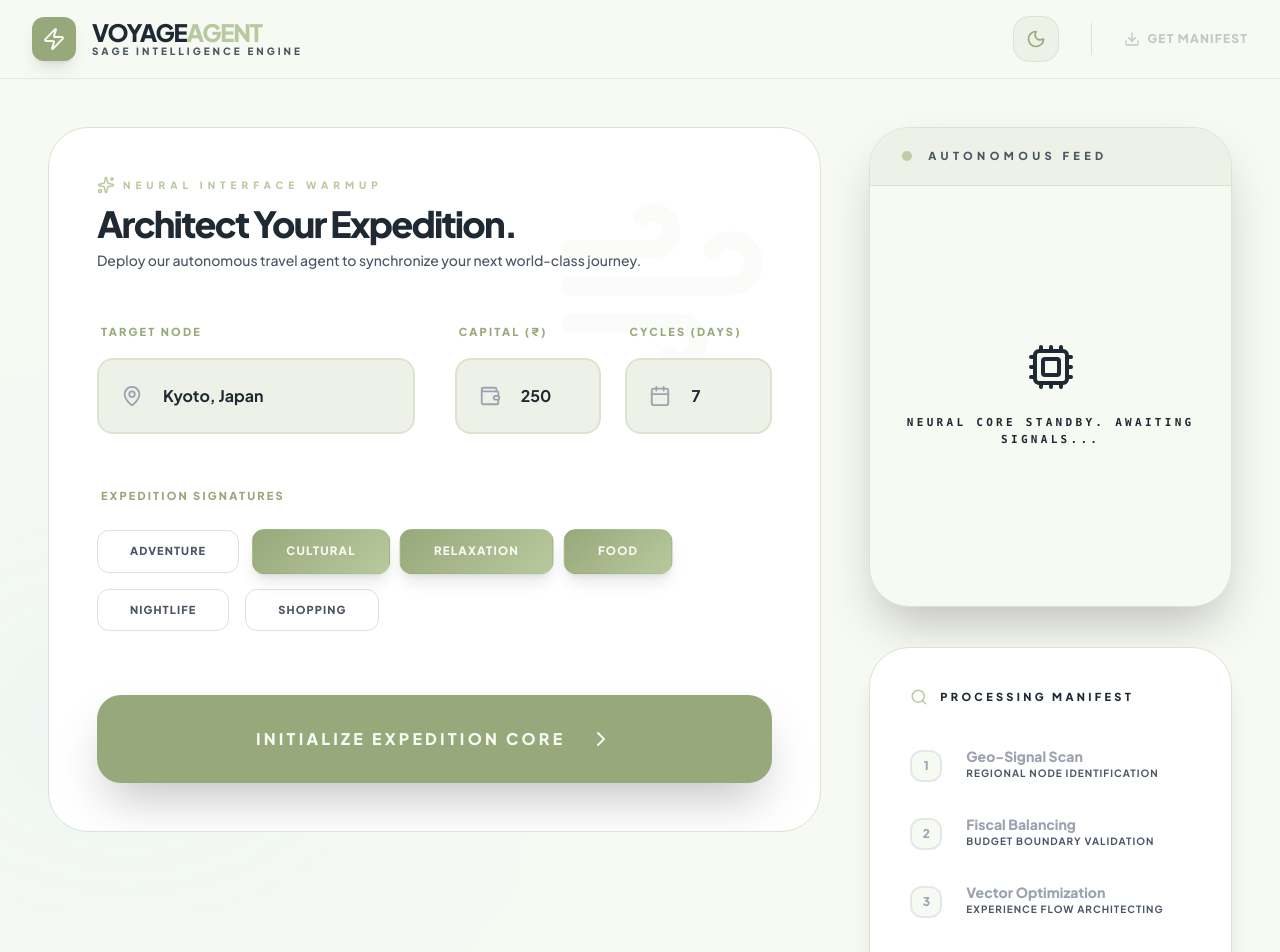
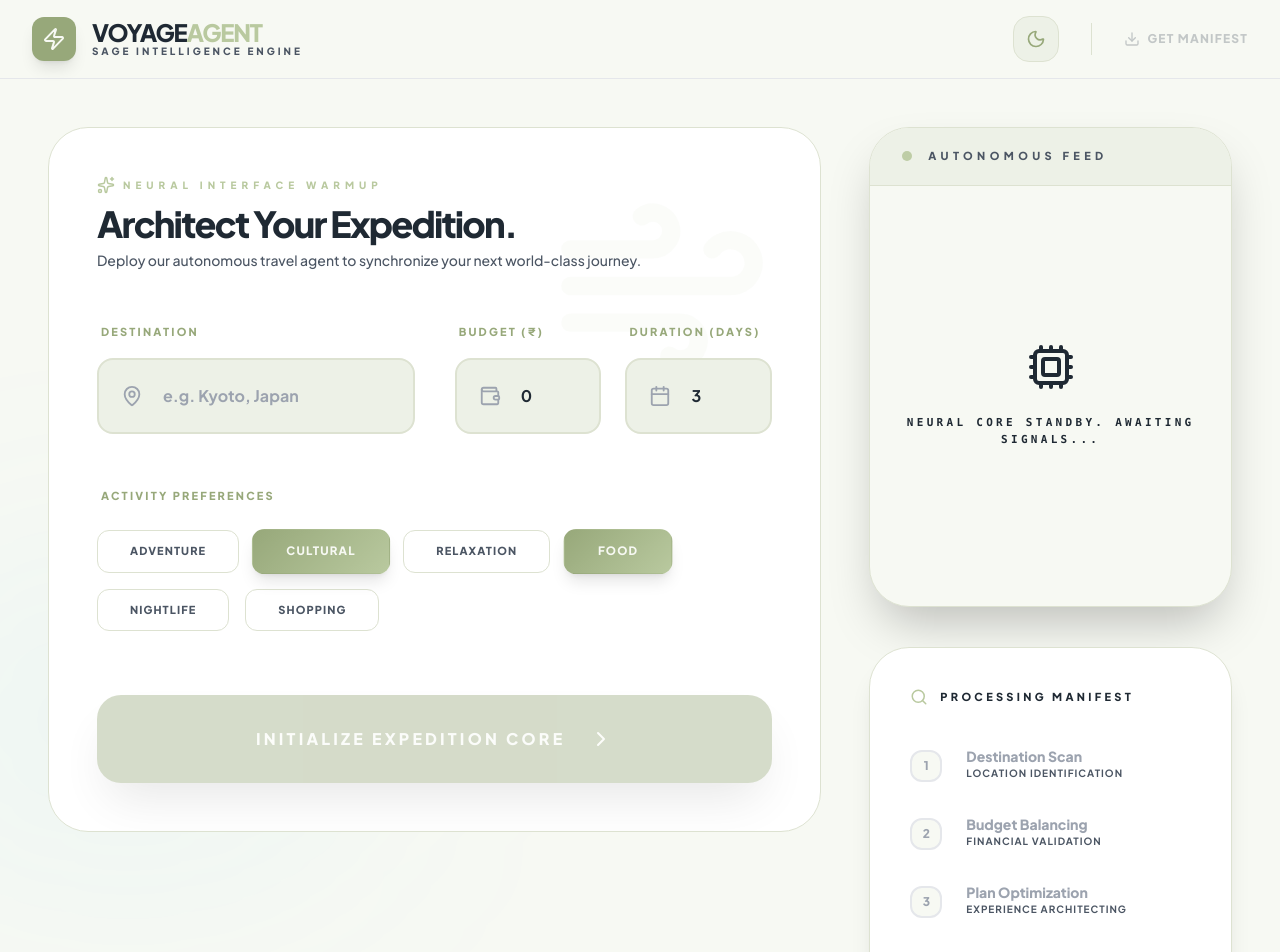
Before and after one commit to Maharshi2203/VoyageAgent-AI, a React (Vite) app: page / in a window 1280 px wide. Shown: the top 952 px of the page. Built offline with nearby package versions, Linux system fonts and the light colour scheme.

Commit message:
Auto-sync after agent response

```diff
--- a/App.tsx
+++ b/App.tsx
@@ -41,10 +41,10 @@ const App: React.FC = () => {
   });
 
     const [params, setParams] = useState<TripParams>({
-    destination: 'Kyoto, Japan',
-    budget: 250000,
-    days: 7,
-    preferences: [ActivityType.CULTURAL, ActivityType.FOOD, ActivityType.RELAXATION]
+      destination: '',
+      budget: 0,
+      days: 3,
+      preferences: [ActivityType.CULTURAL, ActivityType.FOOD]
     });
 
   const [isPlanning, setIsPlanning] = useState(false);
@@ -88,9 +88,9 @@ const App: React.FC = () => {
     try {
       addLog('Research', `Initializing ${theme === 'dark' ? 'Sage-Space' : 'Nature-Core'} research for ${params.destination}...`);
       await new Promise(r => setTimeout(r, 1200));
-      addLog('Research', `AI successfully identified local nodes and high-affinity locations.`, 'success');
+      addLog('Research', `AI successfully identified local landmarks and high-affinity locations.`, 'success');
 
-      addLog('Drafting', `Drafting autonomous itinerary logic...`);
+      addLog('Drafting', `Drafting itinerary logic...`);
       const draftResult = await travelAgentService.draftPlan(params);
       addLog('Drafting', `Initial structure synthesized. Logical clustering complete.`, 'success', draftResult.reasoning);
       setActiveStep(2);
@@ -101,7 +101,7 @@ const App: React.FC = () => {
       const currentTotal = draftResult.data.days.reduce((acc, d) => acc + d.activities.reduce((sum, a) => sum + a.cost, 0) + d.accommodationCost, 0);
 
       if (currentTotal > params.budget) {
-        addLog('Validation', `Budget violation detected: Projected spend ₹${currentTotal.toLocaleString()} exceeds cap.`, 'warning');
+        addLog('Validation', `Budget violation detected: Projected spend ₹${currentTotal.toLocaleString()} exceeds budget.`, 'warning');
         addLog('Optimization', `Executing AI cost-balancing protocols...`);
       } else {
         addLog('Validation', `Budget validation: PASS.`, 'success');
@@ -116,7 +116,7 @@ const App: React.FC = () => {
       }
 
       setActiveStep(4);
-      addLog('Finalizing', `Rendering visual analytics and expedition manifest...`);
+      addLog('Finalizing', `Rendering visual analytics and plan manifest...`);
       await new Promise(r => setTimeout(r, 1200));
 
       const finalItinerary = {
@@ -130,7 +130,7 @@ const App: React.FC = () => {
       finalItinerary.remainingBudget = params.budget - finalItinerary.grandTotal;
 
       setItinerary(finalItinerary);
-      addLog('Finalizing', `Expedition Architecture for ${params.destination} ready for deployment.`, 'success');
+      addLog('Finalizing', `Trip Architecture for ${params.destination} ready.`, 'success');
       setActiveStep(5);
 
       setTimeout(() => {
@@ -147,8 +147,8 @@ const App: React.FC = () => {
 
   const exportItinerary = () => {
     if (!itinerary) return;
-    let text = `VOYAGEAGENT - EXPEDITION MANIFEST\n================================\n\n`;
-    text += `Target: ${itinerary.destination}\nDuration: ${itinerary.duration} Days\nCap: ₹${params.budget.toLocaleString()}\nTotal Cost: ₹${itinerary.grandTotal.toLocaleString()}\n\n`;
+    let text = `VOYAGEAGENT - TRIP MANIFEST\n================================\n\n`;
+    text += `Destination: ${itinerary.destination}\nDuration: ${itinerary.duration} Days\nBudget: ₹${params.budget.toLocaleString()}\nTotal Cost: ₹${itinerary.grandTotal.toLocaleString()}\n\n`;
     itinerary.days.forEach(day => {
       text += `PHASE ${day.day}\n----------------\nStay: ₹${day.accommodationCost.toLocaleString()}\n`;
       day.activities.forEach(a => text += `[${a.timeSlot}] ${a.name} (₹${a.cost.toLocaleString()}) - ${a.location}\n`);
@@ -230,7 +230,7 @@ const App: React.FC = () => {
 
               <div className="grid md:grid-cols-2 gap-10">
                 <div className="space-y-4">
-                  <label className="text-[11px] font-black text-brand-primary uppercase tracking-[0.2em] ml-1">Target Node</label>
+                    <label className="text-[11px] font-black text-brand-primary uppercase tracking-[0.2em] ml-1">Destination</label>
                   <div className="relative group">
                     <MapPin className="absolute left-6 top-1/2 -translate-y-1/2 text-typo-muted group-focus-within:text-brand-glow transition-colors" size={22} />
                     <input
@@ -245,7 +245,7 @@ const App: React.FC = () => {
 
                 <div className="grid grid-cols-2 gap-6">
                     <div className="space-y-4">
-                    <label className="text-[11px] font-black text-brand-primary uppercase tracking-[0.2em] ml-1">Capital (₹)</label>
+                      <label className="text-[11px] font-black text-brand-primary uppercase tracking-[0.2em] ml-1">Budget (₹)</label>
                       <div className="relative group">
                         <Wallet className="absolute left-6 top-1/2 -translate-y-1/2 text-typo-muted group-focus-within:text-brand-glow transition-colors" size={22} />
                         <input
@@ -257,7 +257,7 @@ const App: React.FC = () => {
                       </div>
                     </div>
                     <div className="space-y-4">
-                    <label className="text-[11px] font-black text-brand-primary uppercase tracking-[0.2em] ml-1">Cycles (Days)</label>
+                      <label className="text-[11px] font-black text-brand-primary uppercase tracking-[0.2em] ml-1">Duration (Days)</label>
                       <div className="relative group">
                         <CalendarIcon className="absolute left-6 top-1/2 -translate-y-1/2 text-typo-muted group-focus-within:text-brand-glow transition-colors" size={22} />
                         <input
@@ -274,7 +274,7 @@ const App: React.FC = () => {
               </div>
 
               <div className="mt-12 space-y-6">
-                <label className="text-[11px] font-black text-brand-primary uppercase tracking-[0.2em] ml-1">Expedition Signatures</label>
+                <label className="text-[11px] font-black text-brand-primary uppercase tracking-[0.2em] ml-1">Activity Preferences</label>
                 <div className="flex flex-wrap gap-4">
                   {Object.values(ActivityType).map(pref => (
                     <button
@@ -325,10 +325,10 @@ const App: React.FC = () => {
               </h3>
               <div className="space-y-8">
                 {[
-                  { id: 1, label: 'Geo-Signal Scan', desc: 'Regional node identification' },
-                  { id: 2, label: 'Fiscal Balancing', desc: 'Budget boundary validation' },
-                  { id: 3, label: 'Vector Optimization', desc: 'Experience flow architecting' },
-                  { id: 4, label: 'Manifest Output', desc: 'Finalizing visual render' },
+                  { id: 1, label: 'Destination Scan', desc: 'Location identification' },
+                  { id: 2, label: 'Budget Balancing', desc: 'Financial validation' },
+                  { id: 3, label: 'Plan Optimization', desc: 'Experience architecting' },
+                  { id: 4, label: 'Final Output', desc: 'Finalizing visual render' },
                 ].map((step) => (
                   <div key={step.id} className="flex items-start gap-6">
                     <div className={`mt-1 w-8 h-8 rounded-xl flex items-center justify-center text-xs font-black flex-shrink-0 transition-all duration-500 border-2 ${
@@ -417,11 +417,11 @@ const App: React.FC = () => {
                   <h3 className="font-black text-2xl mb-10 tracking-tighter">Manifest Summary</h3>
                     <div className="space-y-6">
                       <div className="flex justify-between items-center">
-                      <span className="text-typo-muted text-xs font-black uppercase tracking-widest">Est. Burn</span>
+                        <span className="text-typo-muted text-xs font-black uppercase tracking-widest">Est. Cost</span>
                         <span className="font-black text-2xl text-brand-primary">₹{itinerary.grandTotal.toLocaleString()}</span>
                       </div>
                       <div className="flex justify-between items-center">
-                      <span className="text-typo-muted text-xs font-black uppercase tracking-widest">Reserves</span>
+                        <span className="text-typo-muted text-xs font-black uppercase tracking-widest">Remaining</span>
                         <span className={`font-black text-2xl ${itinerary.remainingBudget >= 0 ? 'text-brand-glow' : 'text-red-400'}`}>
                           ₹{Math.abs(itinerary.remainingBudget).toLocaleString()}
                           {itinerary.remainingBudget < 0 ? ' OVERRUN' : ''}
--- a/components/ItineraryCard.tsx
+++ b/components/ItineraryCard.tsx
@@ -33,14 +33,14 @@ const ItineraryCard: React.FC<Props> = ({ dayPlan, currency }) => {
             {dayPlan.day}
           </div>
           <div>
-            <h4 className="font-black text-typo-primary text-2xl tracking-tighter leading-none">Phase {dayPlan.day} Activation</h4>
+            <h4 className="font-black text-typo-primary text-2xl tracking-tighter leading-none">Day {dayPlan.day} Schedule</h4>
             <div className="flex items-center gap-6 mt-2">
-              <span className="text-[11px] font-black text-typo-secondary uppercase tracking-[0.2em] flex items-center gap-2">
-                <Calendar size={14} className="text-brand-glow" /> {dayPlan.activities.length} Node Targets
-              </span>
-              <span className="text-[11px] font-black text-typo-secondary uppercase tracking-[0.2em] flex items-center gap-2">
-                <span className="text-brand-glow font-black">{currency} {dayPlan.dailyTotal.toLocaleString()} Cycle Burn</span>
-              </span>
+                <span className="text-[11px] font-black text-typo-secondary uppercase tracking-[0.2em] flex items-center gap-2">
+                  <Calendar size={14} className="text-brand-glow" /> {dayPlan.activities.length} Activities
+                </span>
+                <span className="text-[11px] font-black text-typo-secondary uppercase tracking-[0.2em] flex items-center gap-2">
+                  <span className="text-brand-glow font-black">{currency} {dayPlan.dailyTotal.toLocaleString()} Day Total</span>
+                </span>
             </div>
           </div>
         </div>
--- a/services/geminiService.ts
+++ b/services/geminiService.ts
@@ -49,11 +49,11 @@ export const travelAgentService = {
     const prompt = `Act as an expert travel planner. Create an initial draft itinerary for a ${params.days}-day trip to ${params.destination} with a total budget of ₹${params.budget} (Indian Rupees).
     The user prefers: ${params.preferences.join(", ")}.
 
-    IMPORTANT REQUIREMENTS:
-    1. Include at least 3-4 activities (Node Targets) per day to ensure a full experience.
-    2. Include realistic estimated costs in Indian Rupees (INR) for accommodation and activities.
-    3. Ensure the costs reflect local prices or realistic travel expenses for an Indian traveler.
-    4. Explain your initial reasoning for selecting these locations and activities.`;
+      IMPORTANT REQUIREMENTS:
+      1. Include at least 3-4 activities per day to ensure a full experience.
+      2. Include realistic estimated costs in Indian Rupees (INR) for accommodation and activities.
+      3. Ensure the costs reflect local prices or realistic travel expenses for an Indian traveler.
+      4. Explain your initial reasoning for selecting these locations and activities.`;
 
     const response = await ai.models.generateContent({
       model: "gemini-3-flash-preview",
```
Lines whose indentation alone changed are shown as unchanged.
